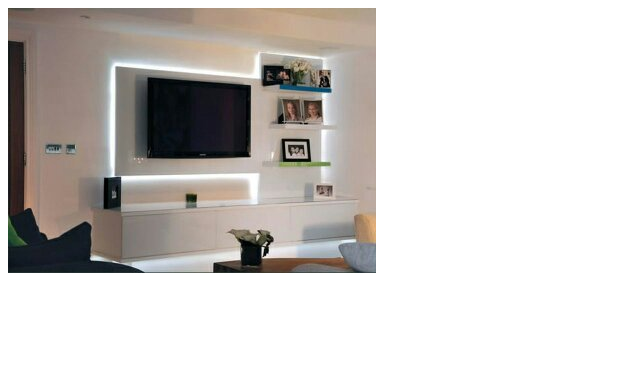
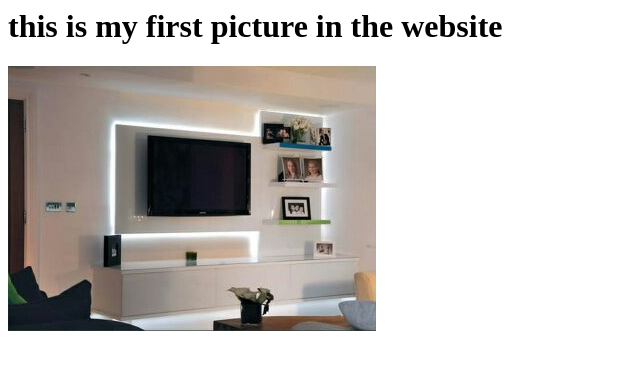
Before and after one commit to ahmedmhegy/ahmedmhegy.github.io, a plain HTML site: page index.html in a window 1280 px wide. Shown: the whole page, without its empty margins (0-640 px from the left). Drawn offline with Linux system fonts and the light colour scheme.

Commit message:
Update index.html

```diff
--- a/index.html
+++ b/index.html
@@ -1,6 +1,7 @@
 <html>
   <head> </head>
   <body>
+    <h1> this is my first picture in the website </h1>
     <img src= 'htc backup 3180.jpg'
          </body>
     </html>
```
